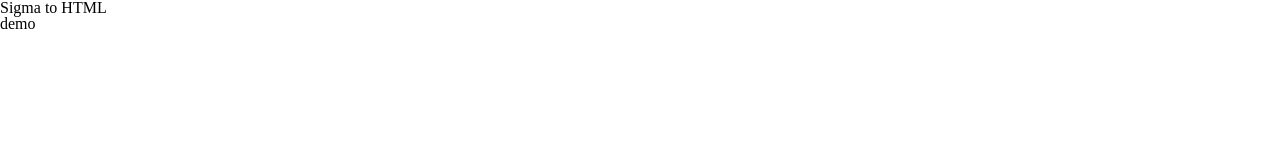
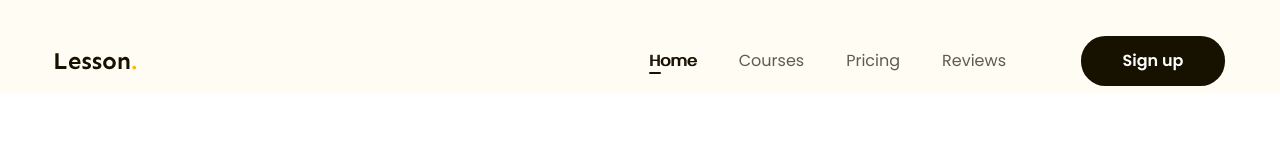
Before and after one commit to AnHocIT/Sigmatohtml, a plain HTML site: page index.html in a window 1280 px wide. Shown: the top 160 px of the page. Drawn offline with Linux system fonts and the light colour scheme.

Commit message:
p3-làm header

```diff
--- a/assets/CSS/style.css
+++ b/assets/CSS/style.css
@@ -8,4 +8,77 @@ html {
 
 body {
   font-size: 1.6rem;
+  font-family: "Poppins", sans-serif;
 }
+/* ============Common=========== */
+a {
+  text-decoration: none;
+}
+.main-content {
+  width: 1170px;
+  max-width: calc(100% - 48px);
+  margin-left: auto;
+  margin-right: auto;
+}
+.btn {
+  min-width: 118px;
+  line-height: 50px;
+  display: inline-block;
+  padding: 0 16px;
+  color: #fff;
+  text-align: center;
+  font-size: 1.6rem;
+  font-weight: 600;
+  border-radius: 24.5px;
+  background: #171100;
+}
+/* ============Header============== */
+.header {
+  background: #fffcf4;
+}
+.header.fixed {
+  position: sticky;
+  top: -28px;
+}
+.header .body-header {
+  display: flex;
+  align-items: center;
+  padding: 36px 0 8px;
+}
+.nav ul {
+  display: flex;
+}
+.header .nav {
+  margin-left: auto;
+}
+.nav a {
+  color: #5f5b53;
+  font-size: 1.6rem;
+  /* background: blue; */
+  padding: 8px 21px;
+  position: relative;
+}
+.nav li.active a,
+.nav a:hover {
+  color: #171100;
+  /* font-weight: 600; */
+  text-shadow: 1px 0 0 currentColor;
+}
+.nav li.active a::after {
+  position: absolute;
+  left: 21px;
+  bottom: 6px;
+  display: block;
+  content: "";
+  width: 12px;
+  height: 2px;
+  flex-shrink: 0;
+  border-radius: 1px;
+  background: #171100;
+}
+.header .btn-sign-up {
+  min-width: 144px;
+}
+.header .action {
+  margin-left: 54px;
+}
--- a/index.html
+++ b/index.html
@@ -3,13 +3,49 @@
   <head>
     <meta charset="UTF-8" />
     <meta name="viewport" content="width=device-width, initial-scale=1.0" />
+    <!-- reset tất cả các định dạng font chữ-->
     <link rel="stylesheet" href="./assets/CSS/reset.css" />
+    <!-- thêm font chủ mong muốn vào -->
+    <link rel="preconnect" href="https://fonts.googleapis.com" />
+    <link rel="preconnect" href="https://fonts.gstatic.com" crossorigin />
+    <link
+      href="https://fonts.googleapis.com/css2?family=Poppins:ital,wght@0,100;0,200;0,300;0,400;0,500;0,600;0,700;0,800;0,900;1,100;1,200;1,300;1,400;1,500;1,600;1,700;1,800;1,900&family=Sen:wght@400..800&display=swap"
+      rel="stylesheet"
+    />
 
     <link rel="stylesheet" href="./assets/CSS/style.css" />
     <title>Bài 90: Sigma to HTML</title>
   </head>
-  <body>
-    <h1>Sigma to HTML</h1>
-    <h2>demo</h2>
+  <body style="height: 10000px">
+    <!-- Header -->
+    <header class="header fixed">
+      <div class="main-content">
+        <div class="body-header">
+          <!-- logo -->
+          <img src="./assets/img/Lesson..svg" alt="Lesson." class="logo" />
+          <!-- nav -->
+          <nav class="nav">
+            <ul>
+              <li class="active">
+                <a href="#!">Home</a>
+              </li>
+              <li>
+                <a href="#!">Courses</a>
+              </li>
+              <li>
+                <a href="#!">Pricing</a>
+              </li>
+              <li>
+                <a href="#!">Reviews</a>
+              </li>
+            </ul>
+          </nav>
+          <!-- btn action -->
+          <div class="action">
+            <a href="#!" class="btn btn-sign-up">Sign up</a>
+          </div>
+        </div>
+      </div>
+    </header>
   </body>
 </html>
```
Also changed, not shown: assets/img/Lesson..svg (added).
